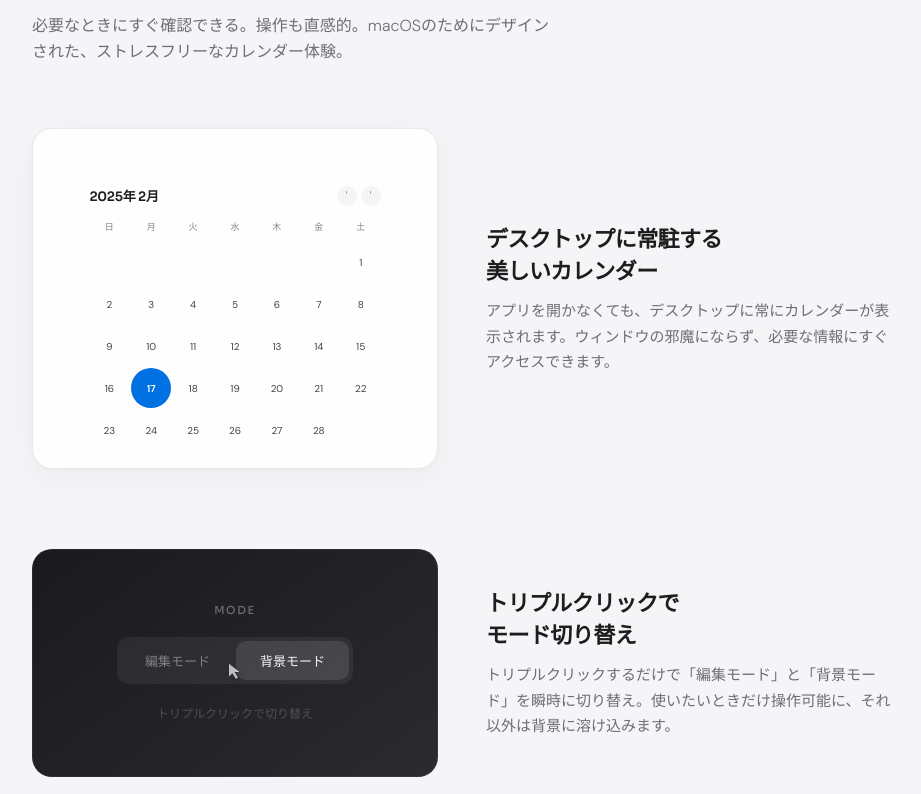
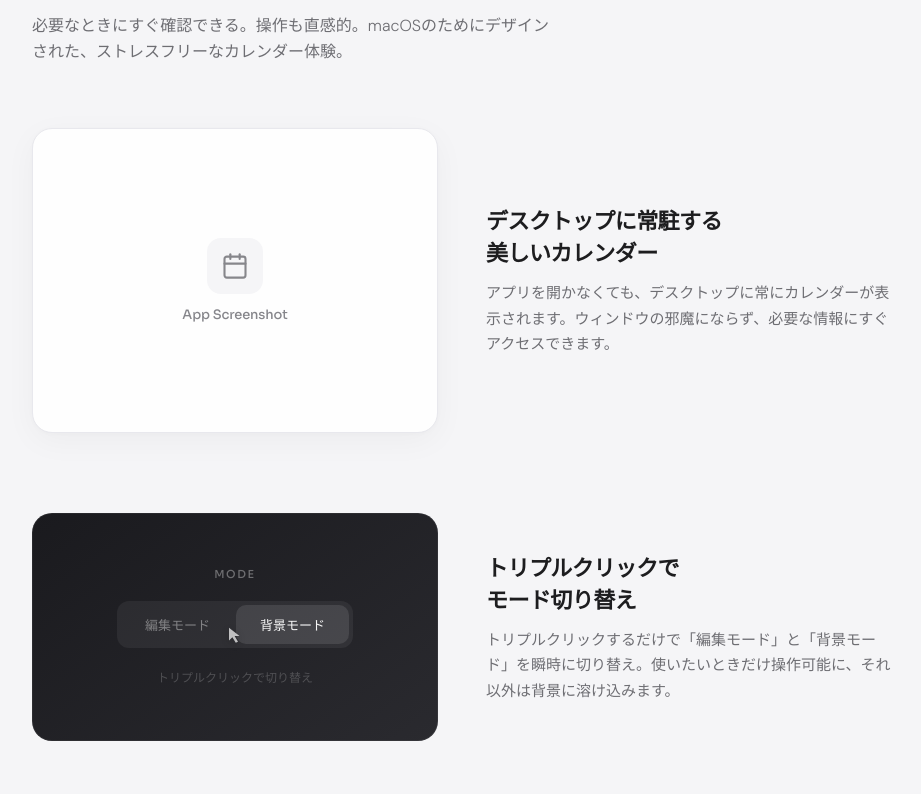
Before and after one commit to hihi0728/96maku, a plain HTML site: page index.html in a window 1280 px wide. Shown: the part 1046-1840 px from the top of the page, without its empty margins (178-1099 px from the left). Drawn offline with Linux system fonts and the light colour scheme.

Commit message:
Refactor calendar component and update email contact

```diff
--- a/index.html
+++ b/index.html
@@ -340,74 +340,48 @@
             box-shadow: 0 1px 4px rgba(0,0,0,0.02), 0 8px 32px rgba(0,0,0,0.04);
             display: grid;
             place-items: center;
+            overflow: hidden;
+            position: relative;
         }
 
-        .mock-calendar {
-            width: 80%; height: 76%;
-            padding: 16px;
+        .feature-visual img {
+            width: 100%;
+            height: 100%;
+            object-fit: cover;
+            border-radius: 20px;
+        }
+
+        .feature-visual .placeholder {
             display: flex;
             flex-direction: column;
+            align-items: center;
+            justify-content: center;
+            gap: 12px;
+            color: var(--gray-400);
         }
 
-        .mock-cal-header {
-            display: flex;
-            justify-content: space-between;
-            align-items: center;
-            margin-bottom: 12px;
-        }
-
-        .mock-cal-month {
-            font-family: var(--font-display);
-            font-size: 13px;
-            font-weight: 600;
-            letter-spacing: -0.02em;
-        }
-
-        .mock-cal-arrows { display: flex; gap: 4px; }
-
-        .mock-cal-arrows span {
-            width: 20px; height: 20px;
-            border-radius: 50%;
+        .placeholder-icon {
+            width: 56px;
+            height: 56px;
+            border-radius: 14px;
             background: var(--off-white);
             display: grid;
             place-items: center;
-            font-size: 10px;
-            color: var(--gray-600);
         }
 
-        .mock-cal-days {
-            display: grid;
-            grid-template-columns: repeat(7, 1fr);
-            gap: 2px;
-            margin-bottom: 8px;
+        .placeholder-icon svg {
+            width: 28px;
+            height: 28px;
+            color: var(--gray-400);
         }
 
-        .mock-cal-days span {
-            font-size: 9px;
-            text-align: center;
+        .placeholder-text {
+            font-family: var(--font-display);
+            font-size: 13px;
+            font-weight: 500;
             color: var(--gray-400);
-            font-weight: 500;
-            padding: 2px 0;
+            letter-spacing: -0.01em;
         }
-
-        .mock-cal-grid {
-            display: grid;
-            grid-template-columns: repeat(7, 1fr);
-            gap: 2px;
-            flex: 1;
-        }
-
-        .mock-day {
-            aspect-ratio: 1;
-            border-radius: 50%;
-            display: grid;
-            place-items: center;
-            font-size: 10px;
-            color: var(--gray-800);
-        }
-
-        .mock-day.muted { color: var(--gray-200); }
-        .mock-day.today { background: var(--accent); color: white; font-weight: 600; }
 
         .feature-text h3 {
             font-family: var(--font-display);
@@ -850,19 +824,14 @@
 
         <div class="feature-highlight reveal">
             <div class="feature-visual">
-                <div class="mock-calendar">
-                    <div class="mock-cal-header">
-                        <span class="mock-cal-month">2025年 2月</span>
-                        <div class="mock-cal-arrows"><span>'</span><span>'</span></div>
+                <!-- screenshot.png をここに差し替えてください -->
+                <img src="screenshot.png" alt="ReDesktopCalendar プレビュー"
+                     onerror="this.style.display='none'; this.nextElementSibling.style.display='flex';">
+                <div class="placeholder" style="display:none;">
+                    <div class="placeholder-icon">
+                        <svg viewBox="0 0 24 24" fill="none" stroke="currentColor" stroke-width="1.8" stroke-linecap="round" stroke-linejoin="round"><rect x="3" y="4" width="18" height="18" rx="2" ry="2"/><line x1="16" y1="2" x2="16" y2="6"/><line x1="8" y1="2" x2="8" y2="6"/><line x1="3" y1="10" x2="21" y2="10"/></svg>
                     </div>
-                    <div class="mock-cal-days">
-                        <span>日</span><span>月</span><span>火</span><span>水</span><span>木</span><span>金</span><span>土</span>
-                    </div>
-                    <div class="mock-cal-grid">
-                        <div class="mock-day muted"></div><div class="mock-day muted"></div><div class="mock-day muted"></div><div class="mock-day muted"></div><div class="mock-day muted"></div><div class="mock-day muted"></div>
-                        <div class="mock-day">1</div><div class="mock-day">2</div><div class="mock-day">3</div><div class="mock-day">4</div><div class="mock-day">5</div><div class="mock-day">6</div><div class="mock-day">7</div><div class="mock-day">8</div><div class="mock-day">9</div><div class="mock-day">10</div><div class="mock-day">11</div><div class="mock-day">12</div><div class="mock-day">13</div><div class="mock-day">14</div><div class="mock-day">15</div><div class="mock-day">16</div><div class="mock-day today">17</div><div class="mock-day">18</div><div class="mock-day">19</div><div class="mock-day">20</div><div class="mock-day">21</div><div class="mock-day">22</div><div class="mock-day">23</div><div class="mock-day">24</div><div class="mock-day">25</div><div class="mock-day">26</div><div class="mock-day">27</div><div class="mock-day">28</div>
-                        <div class="mock-day muted"></div><div class="mock-day muted"></div><div class="mock-day muted"></div><div class="mock-day muted"></div><div class="mock-day muted"></div><div class="mock-day muted"></div><div class="mock-day muted"></div><div class="mock-day muted"></div>
-                    </div>
+                    <span class="placeholder-text">App Screenshot</span>
                 </div>
             </div>
             <div class="feature-text">
@@ -985,9 +954,9 @@
             </div>
             <h3>メールでお問い合わせ</h3>
             <p>通常2〜3営業日以内にご返信いたします。</p>
-            <a href="mailto:support@example.com" class="support-email-btn">
+            <a href="mailto:support@96maku.com" class="support-email-btn">
                 <svg viewBox="0 0 24 24" fill="none" stroke="currentColor" stroke-width="2" stroke-linecap="round" stroke-linejoin="round"><path d="M4 4h16c1.1 0 2 .9 2 2v12c0 1.1-.9 2-2 2H4c-1.1 0-2-.9-2-2V6c0-1.1.9-2 2-2z"/><polyline points="22,6 12,13 2,6"/></svg>
-                support@example.com
+                support@96maku.com
             </a>
         </div>
     </div>
```
